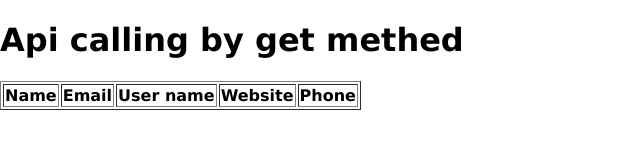
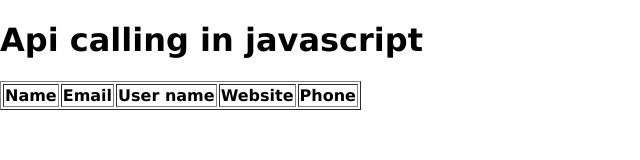
Before and after one commit to angadggdd/apicall, a plain HTML site: page index.html in a window 1280 px wide. Shown: the whole page, without its empty margins (0-640 px from the left). Drawn offline with Linux system fonts and the light colour scheme; no server answers.

Commit message:
initial commit

```diff
--- a/index.html
+++ b/index.html
@@ -11,7 +11,7 @@
 <body>
     <div class="box">
 
-        <h1>Api calling by get methed</h1>
+        <h1>Api calling in javascript</h1>
 
         <table border="1px">
             <thead>
```
